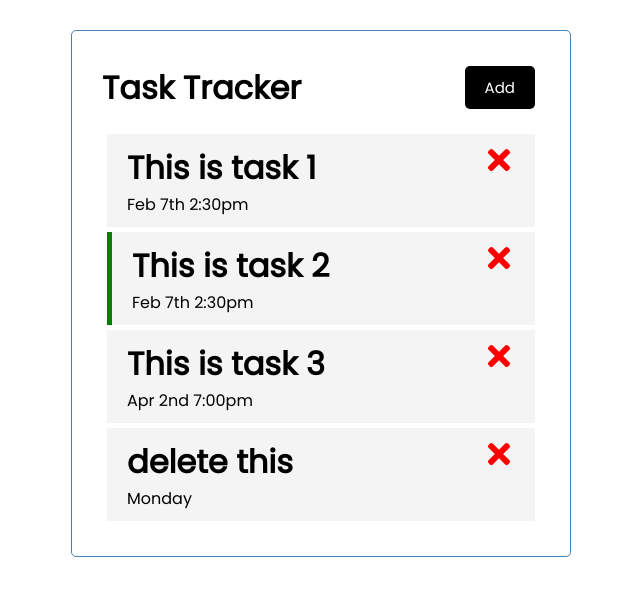
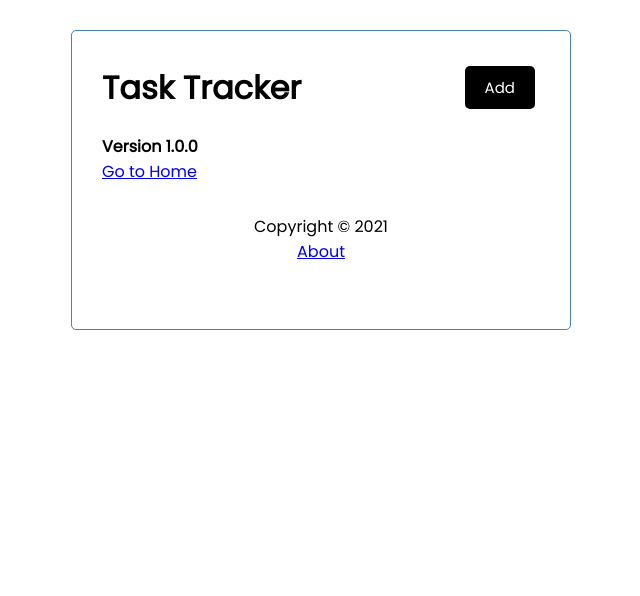
Before and after one commit to Arkaraj/REACT_Learn, a React (Create React App) app: page /about in a window 1280 px wide. Shown: the top 596 px of the page, without its empty margins (319-959 px from the left). Built offline with nearby package versions, Linux system fonts and the light colour scheme; data requests are answered from the project's data file.

Commit message:
react-router-dom

```diff
--- a/src/App.js
+++ b/src/App.js
@@ -1,8 +1,12 @@
 import React, { useState, useEffect } from 'react'
+import { BrowserRouter as Router, Route } from 'react-router-dom'
 
 import Header from './components/Header'
 import Tasks from './components/Tasks'
 import AddTask from './components/AddTask'
+import Footer from './components/Footer'
+import About from './components/About'
+
 // import MovieList from './components/MovieList';
 // import { MovieProvider } from './components/MovieContext'
 // import AddMovie from './components/AddMovie'
@@ -137,13 +141,22 @@
   }
 
   return (
-    <div className="container">
-      <Header title={'Task Tracker'} show={showAddTask ? 'Close' : 'Add'} onAdd={() => setShowAddTask(!showAddTask)} />
-      {showAddTask ? <AddTask add={addTask} /> : ''}
-      {tasks.length > 0 ? (<Tasks tasks={tasks} onDelete={onDelete} onToggle={toggleReminder} />) : (<p>There is no tasks left</p>)}
-    </div >
+    // To use Routes
+    <Router>
+      <div className="container">
+        <Header title={'Task Tracker'} show={showAddTask ? 'Close' : 'Add'} onAdd={() => setShowAddTask(!showAddTask)} />
 
+        <Route path='/' exact render={(props) => (
+          <>
+            {showAddTask ? <AddTask add={addTask} /> : ''}
+            {tasks.length > 0 ? (<Tasks tasks={tasks} onDelete={onDelete} onToggle={toggleReminder} />) : (<p>There is no tasks left</p>)}
+          </>
+        )} />
 
+        <Route path='/about' component={About} />
+        <Footer />
+      </div >
+    </Router>
   );
 }
 
--- /dev/null
+++ b/src/components/About.js
@@ -0,0 +1,14 @@
+import React from 'react';
+import { Link } from 'react-router-dom'
+// Link prevents reload of pages
+
+const About = () => {
+    return (
+        <div>
+            <h4>Version 1.0.0</h4>
+            <Link to="/">Go to Home</Link>
+        </div>
+    );
+}
+
+export default About;
--- /dev/null
+++ b/src/components/Footer.js
@@ -0,0 +1,14 @@
+import React from 'react';
+import { Link } from 'react-router-dom'
+
+
+const Footer = () => {
+    return (
+        <footer>
+            <p>Copyright &copy; 2021</p>
+            <Link to="/about">About</Link>
+        </footer>
+    );
+}
+
+export default Footer;
```
Also changed, not shown: 1 other file (tests, documents, lock files or other folders).
